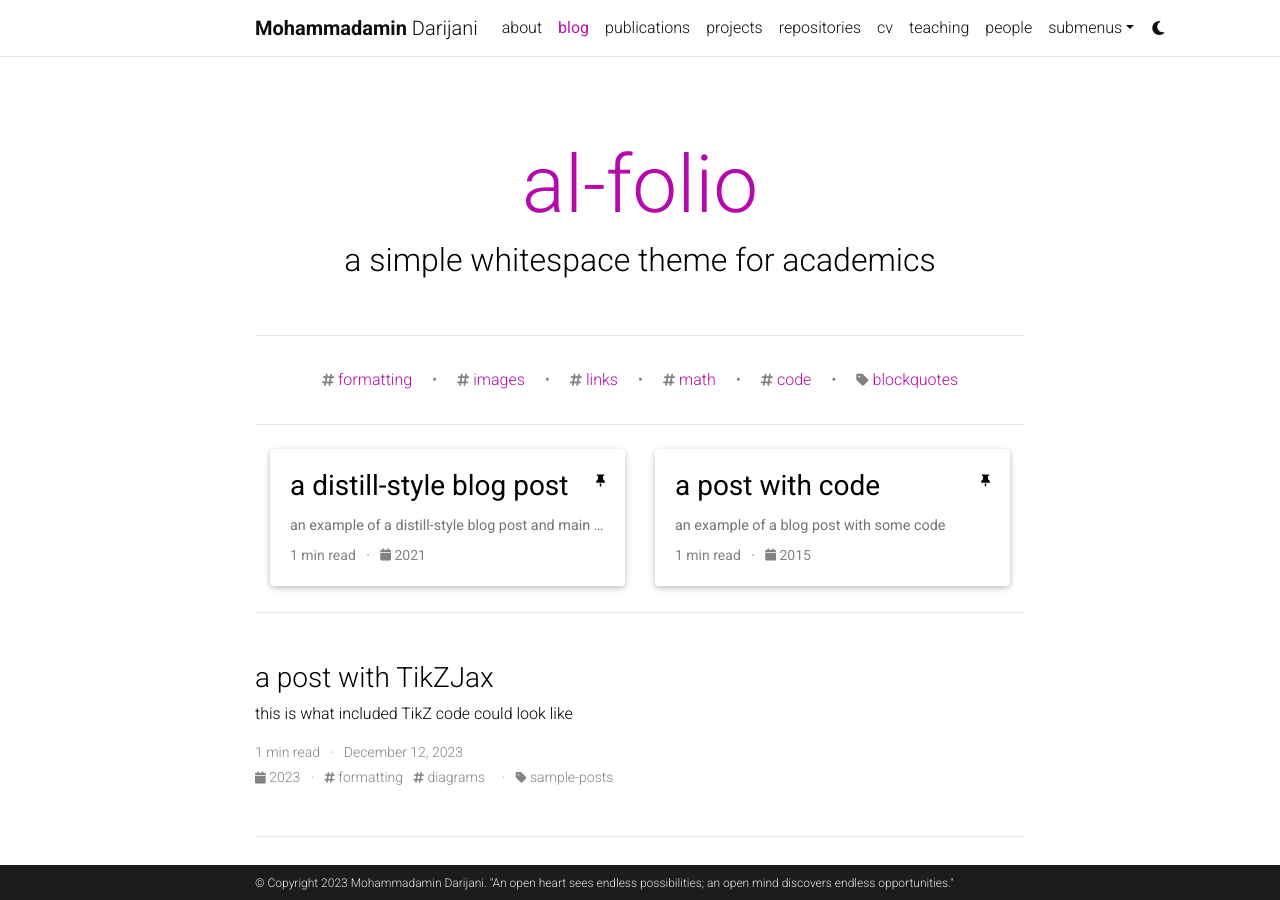
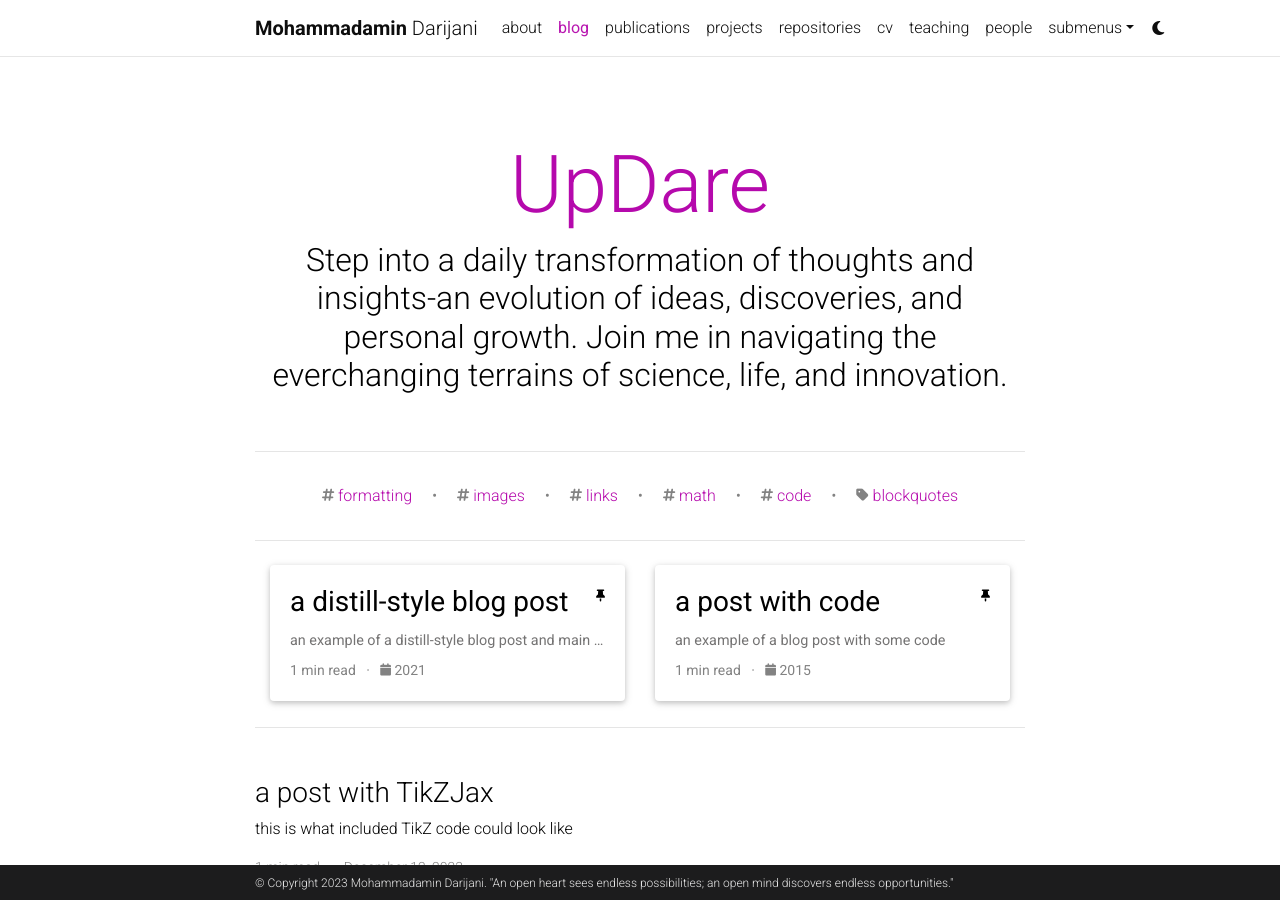
Before and after one commit to amindarijani/amindarijani.github.io, a Jekyll site: the page built from blog/index.html, in a window 1280 px wide and 900 px high. Built offline with Jekyll 4.4.1, drawn with Linux system fonts in a browser that asks for light colours; the list of posts is cut into pages by our own code; comment, search, counter and statistics services are not loaded; a style sheet for code colours, icons or effects is not loaded; part of the change alters nothing that is shown.

Commit message:
Update _config.yml

```diff
--- a/_config.yml
+++ b/_config.yml
@@ -65,22 +65,22 @@ og_image: # The site-wide (default for all links) Open Graph preview image
 # Social integration
 # -----------------------------------------------------------------------------
 
-github_username: # your GitHub user name
+github_username: amindarijani
 gitlab_username: # your GitLab user name
 x_username: # your X handle
 mastodon_username: # your mastodon instance+username in the format instance.tld/@username
-linkedin_username: # your LinkedIn user name
-telegram_username: # your Telegram user name
-scholar_userid: # your Google Scholar ID
+linkedin_username: mohammad-amin-darijani
+telegram_username: Up_Dare
+scholar_userid: tP3PfUAAAAAJ&hl=en
 semanticscholar_id: # your Semantic Scholar ID
-whatsapp_number: # your WhatsApp number (full phone number in international format. Omit any zeroes, brackets, or dashes when adding the phone number in international format.)
-orcid_id: # your ORCID ID
+whatsapp_number: 393513301266
+orcid_id: 0000-0002-8637-4147
 medium_username: # your Medium username
 quora_username: # your Quora username
 publons_id: # your ID on Publons
 lattes_id: # your ID on Lattes (Brazilian Lattes CV)
 osf_id: # your OSF ID
-research_gate_profile: # your profile on ResearchGate
+research_gate_profile: Mohammadamin-Darijani
 scopus_id: # your profile on Scopus
 blogger_url: # your blogger URL
 work_url: # work page URL
@@ -118,9 +118,9 @@ bing_site_verification:  # out your bing-site-verification ID (Bing Webmaster)
 # Blog
 # -----------------------------------------------------------------------------
 
-blog_name: al-folio # blog_name will be displayed in your blog page
+blog_name: UpDare # blog_name will be displayed in your blog page
 blog_nav_title: blog # your blog must have a title for it to be displayed in the nav bar
-blog_description: a simple whitespace theme for academics
+blog_description: Step into a daily transformation of thoughts and insights-an evolution of ideas, discoveries, and personal growth. Join me in navigating the everchanging terrains of science, life, and innovation.
 permalink: /blog/:year/:title/
 
 # Pagination
```
